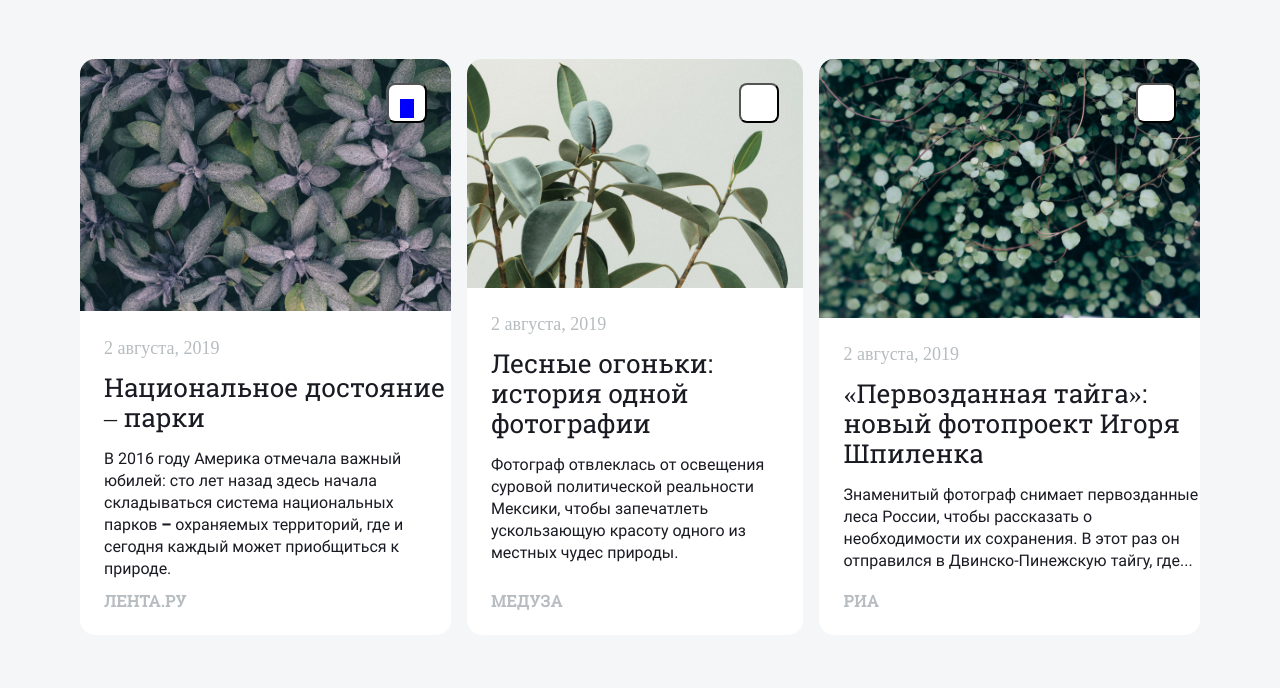
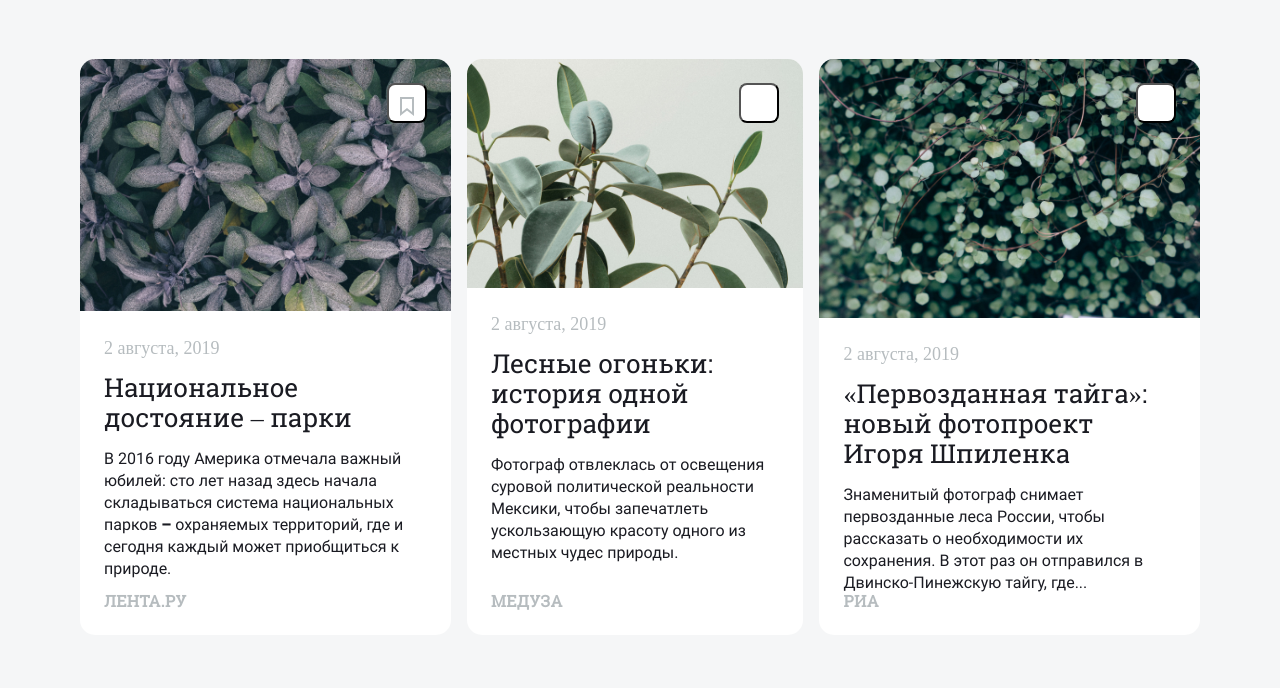
Before and after one commit to silinosilino/explorethenews-frontend, a website built with webpack: page src/index.html in a window 1280 px wide. Shown: the part 731-1419 px from the top of the page. Built offline with nearby package versions, Linux system fonts and the light colour scheme.

Commit message:
fixed flags on mark-button

```diff
--- a/src/blocks/content/search-results/__date/search-results__date.css
+++ b/src/blocks/content/search-results/__date/search-results__date.css
@@ -6,5 +6,4 @@
   line-height: 24px;
   color: #B6BCBF;
   margin-bottom: 12px;
-  margin-left: 24px;
   }
--- a/src/blocks/content/search-results/__flag/search-result__flag.css
+++ /dev/null
@@ -1,44 +0,0 @@
-.search-result__flag{
-    width: 14px;
-    height: 19px;
-
-
-    box-sizing: content-box;
-    /* padding-top: 15px; */
-    /* position: relative; */
-    background: blue;
-    margin-top: 11px;
-    margin-right: auto;
-    margin-left: auto;
-
-    /* top: 11px;
-    left: 13px; */
-    /* color: white;
-    font-size: 11px;
-    letter-spacing: 0.2em;
-    text-align: center;
-    text-transform: uppercase; */
-  }
-  .search-result__flag::after {
-    /* width: 0;
-    height: 0; */
-    /* border-left: 50px solid transparent;
-    border-right: 50px solid transparent;
-    border-bottom: 100px solid red; */
-    border-left: 5px solid blue;
-    border-right: 5 px solid blue;
-    border-bottom: 5px solid transparent;
-    background: white;
-
-
-
-    /* content: "";
-    position: absolute;
-    left: 0;
-    bottom: 0;
-    width: 0;
-    height: 0;
-    border-bottom: 13px solid white;
-    border-left: 55px solid transparent;
-    border-right: 55px solid transparent;*/
-  }
--- /dev/null
+++ b/src/blocks/content/search-results/__flag/search-results__flag.css
@@ -0,0 +1,91 @@
+.search-results__flag{
+  margin-top: 11px;
+  margin-right: auto;
+  margin-left: auto;
+  width: 14px;
+  height: 19px;
+  /* viewBox: 0 0 14 19; */
+  fill: none;
+  transition: all 0.35s ease
+}
+
+/* .search-results__flag:active{
+  fill: blue;
+} */
+
+
+.search-results__flag-path{
+  stroke: #B6BCBF;
+  stroke-width: 2px;
+  transition: all 0.35s ease;
+}
+
+/* .search-results__flag-path:active{
+  stroke: blue; */
+  /* fill: blue; */
+
+
+
+
+
+
+
+/* .search-results_____flag{
+    width: 14px;
+    height: 19px;
+
+
+    box-sizing: content-box;
+    /* padding-top: 15px; */
+    /* position: relative; */
+    /* background: blue; */
+    /* margin-top: 11px;
+    margin-right: auto;
+    margin-left: auto;
+    border-left: 3px solid blue;
+    border-right: 3px solid blue;
+    border-top: 3px solid blue;
+    position: relative; */
+
+    /* top: 11px;
+    left: 13px; */
+    /* color: white;
+    font-size: 11px;
+    letter-spacing: 0.2em;
+    text-align: center;
+    text-transform: uppercase; */
+  /* }
+
+.search-results_____flag:hover{
+  border-left: 3px solid blue;
+  border-right: 3px solid blue;
+  border-top: 3px solid red;
+}
+
+  .search-results_____flag::after {
+    width: 14;
+    height: 7; */
+    /* border-left: 50px solid transparent;
+    border-right: 50px solid transparent;
+    border-bottom: 100px solid red; */
+    /* border-left: 7px solid blue;
+    border-right: 7px solid blue;
+    border-bottom: 14px solid transparent;
+    background: red;
+    z-index: 5;
+    position: absolute;
+    left: 0px;
+    bottom: 0px;
+
+ */
+
+    /* content: "";
+    position: absolute;
+    left: 0;
+    bottom: 0;
+    width: 0;
+    height: 0;
+    border-bottom: 13px solid white;
+    border-left: 55px solid transparent;
+    border-right: 55px solid transparent;*/
+  /* } */
--- a/src/blocks/content/search-results/__mark-button/search-results__mark-button.css
+++ b/src/blocks/content/search-results/__mark-button/search-results__mark-button.css
@@ -6,5 +6,20 @@
   position: absolute;
   top: 24px;
   right: 24px;
+  padding: 0px;
 
 }
+
+.search-results__mark-button:hover .search-results__flag-path{
+  stroke: #1A1B22;
+}
+
+.search-results__mark-button:active .search-results__flag{
+  fill: blue;
+  transition: 0.01s ease;
+}
+
+.search-results__mark-button:active .search-results__flag-path{
+  stroke: blue;
+  transition: 0.01s ease;
+}
--- a/src/blocks/content/search-results/__sourse/search-results__source.css
+++ b/src/blocks/content/search-results/__sourse/search-results__source.css
@@ -7,7 +7,6 @@
   letter-spacing: 0.4px;
   text-transform: uppercase;
   color: #B6BCBF;
-  margin-left:24px;;
   position: absolute;
   bottom: 24px;
 }
--- /dev/null
+++ b/src/blocks/content/search-results/__text-container/search-results__text-container.css
@@ -0,0 +1,7 @@
+.search-results__text-container{
+  max-width: 100%;
+  max-height: 304px;
+  padding-right: 24px;
+  padding-left: 24px;
+  box-sizing: border-box;
+}
--- a/src/blocks/content/search-results/__text/search-results__text.css
+++ b/src/blocks/content/search-results/__text/search-results__text.css
@@ -5,5 +5,4 @@
   font-size: 16px;
   line-height: 22px;
   color: #1A1B22;
-  margin-left: 24px;
 }
--- a/src/blocks/content/search-results/__title/search-results__title.css
+++ b/src/blocks/content/search-results/__title/search-results__title.css
@@ -6,6 +6,5 @@
   line-height: 30px;
   color: #1A1B22;
   margin-bottom: 16px;
-  margin-left: 24px;
   margin-top: 0;
 }
--- a/src/blocks/content/search-results/search-results.css
+++ b/src/blocks/content/search-results/search-results.css
@@ -8,11 +8,12 @@
 @import url("./__text/search-results__text.css");
 @import url("./__sourse/search-results__source.css");
 @import url("./__mark-button/search-results__mark-button.css");
-@import url("./__flag/search-result__flag.css");
+@import url("./__flag/search-results__flag.css");
+@import url("./__text-container/search-results__text-container.css");
 
 .search-results{
   width: 100%;
-  height: 974px;
+  max-height: 974px;
   display: flex;
   flex-flow: column;
   align-items: center;
--- a/src/blocks/page/page.css
+++ b/src/blocks/page/page.css
@@ -22,4 +22,7 @@
   }
   h4{
     margin: 0px 0px;
-}
+  }
+  button:focus{
+    outline: none;
+  }
--- a/src/index.html
+++ b/src/index.html
@@ -42,28 +42,37 @@
         <div class="search-results__news-card">
           <img class="search-results__news-photo" src="./images/cards/image_08.jpg">
           <button class="search-results__mark-button">
-            <div class="search-result__flag"></div>
+            <svg class="search-results__flag" xmlns="http://www.w3.org/2000/svg">
+              <path class="search-results__flag-path" d="M6.38218 12.7137L1 16.9425V1L13 1V16.9425L7.61782 12.7137L7 12.2283L6.38218 12.7137Z" />
+            </svg>
+            <!-- <img  src="./images/Rectangle 8.svg"> -->
           </button>
+          <div class="search-results__text-container">
             <p class="search-results__date">2 августа, 2019</p>
             <h4 class="search-results__title">Национальное достояние – парки</h4>
             <p class="search-results__text">В 2016 году Америка отмечала важный юбилей: сто лет назад здесь начала складываться система национальных парков – охраняемых территорий, где и сегодня каждый может приобщиться к природе.</p>
             <p class="search-results__source">Лента.ру</p>
           </div>
+        </div>
         <div class="search-results__news-card">
           <img class="search-results__news-photo" src="./images/cards/image_04.jpg">
           <button class="search-results__mark-button"></button>
+          <div class="search-results__text-container">
             <p class="search-results__date">2 августа, 2019</p>
             <h4 class="search-results__title">Лесные огоньки: история одной фотографии </h4>
             <p class="search-results__text">Фотограф отвлеклась от освещения суровой политической реальности Мексики, чтобы запечатлеть ускользающую красоту одного из местных чудес природы.</p>
             <p class="search-results__source">Медуза</p>
           </div>
+        </div>
         <div class="search-results__news-card">
           <img class="search-results__news-photo" src="./images/cards/image_07.jpg">
           <button class="search-results__mark-button"></button>
+          <div class="search-results__text-container">
             <p class="search-results__date">2 августа, 2019</p>
             <h4 class="search-results__title">«Первозданная тайга»: новый фотопроект Игоря Шпиленка</h4>
             <p class="search-results__text">Знаменитый фотограф снимает первозданные леса России, чтобы рассказать о необходимости их сохранения. В этот раз он отправился в Двинско-Пинежскую тайгу, где...</p>
             <p class="search-results__source">Риа </p>
+          </div>
         </div>
       </div>
       <button class="button button_type_showmore">Показать ещё</button>
```
Also changed, not shown: src/images/Rectangle 8.svg (added). Lines whose indentation alone changed are shown as unchanged.
